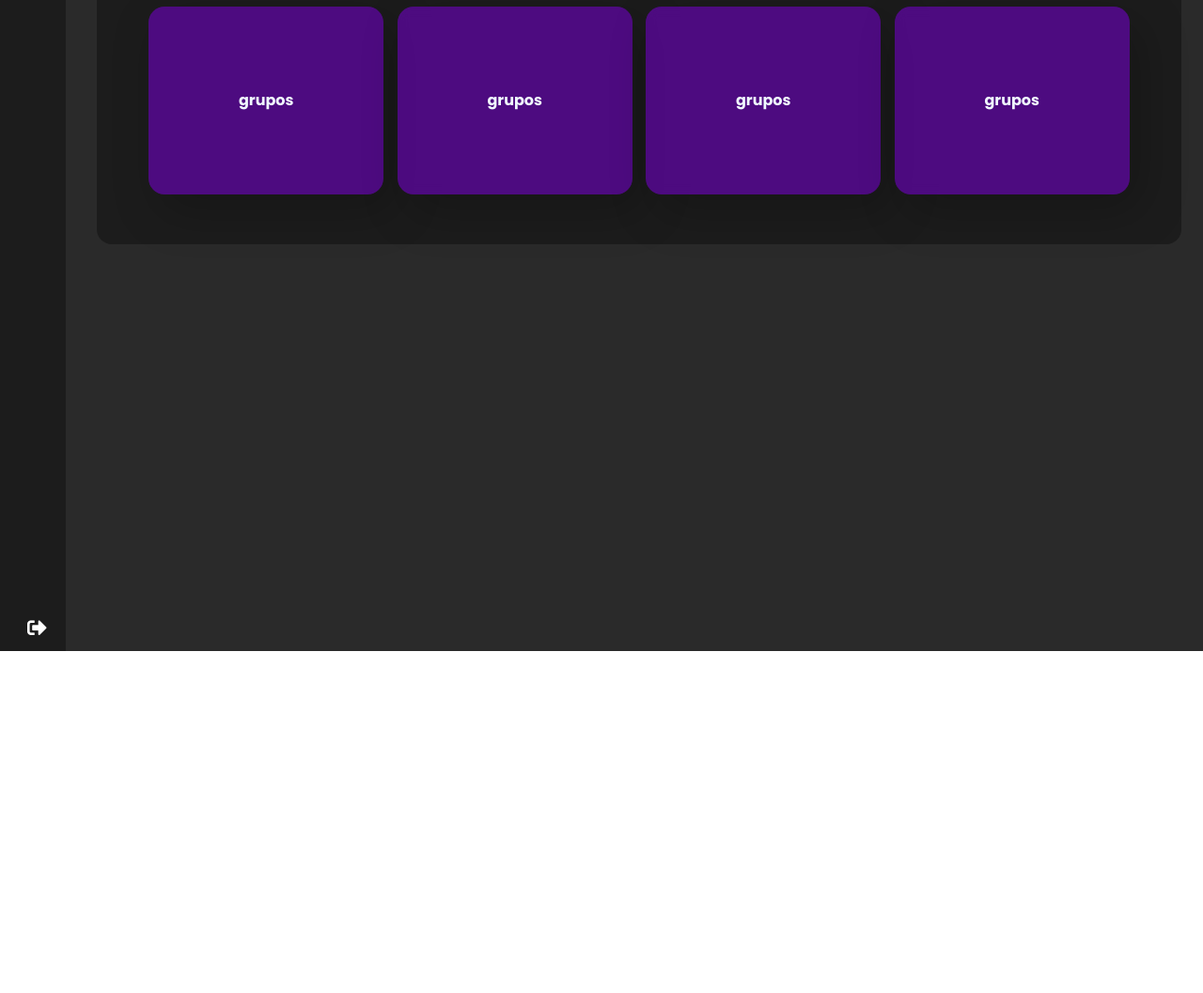
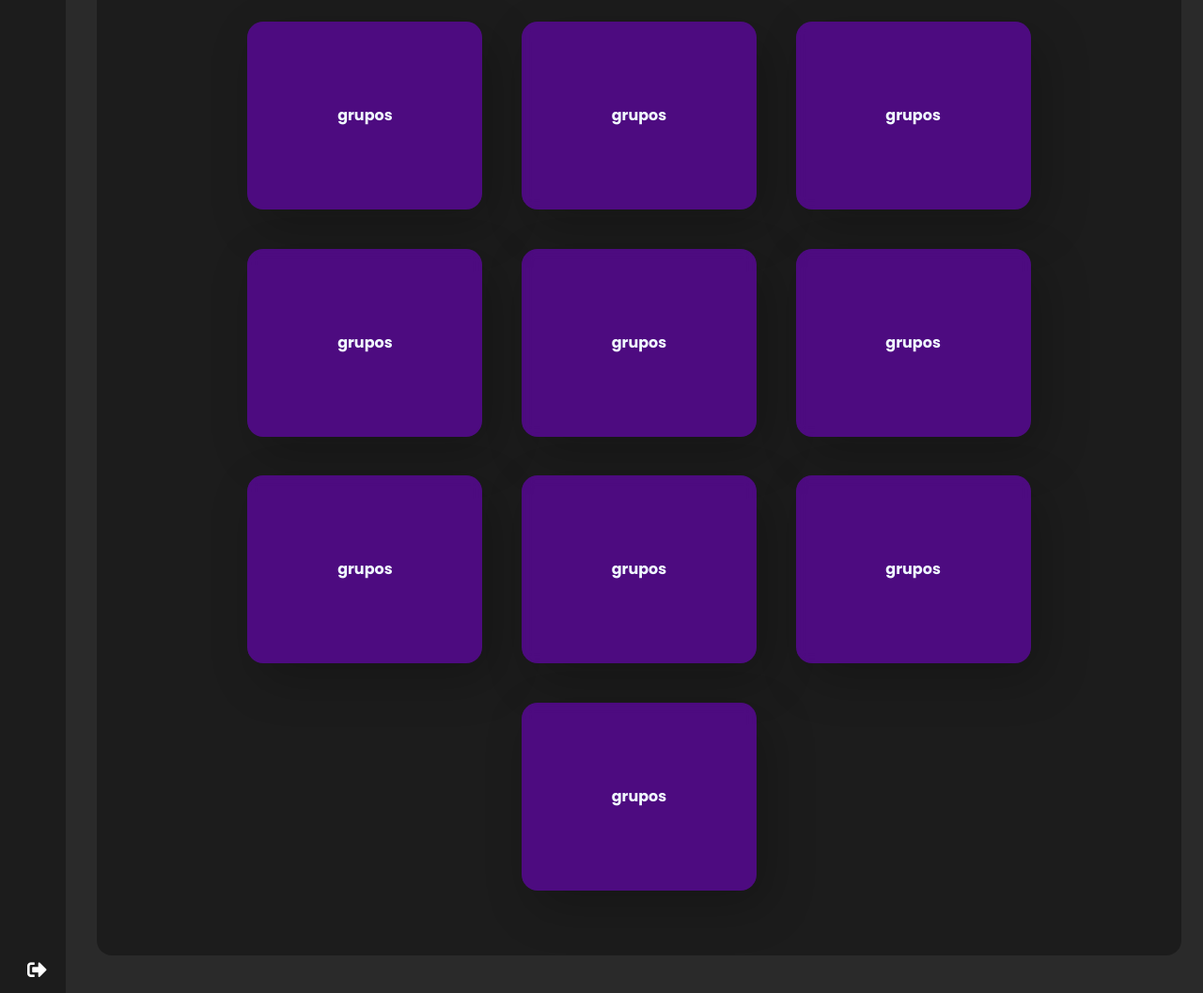
Before and after one commit to RogelioGR/AgendaSmartproyecto, a plain HTML site: page html/grupos.html in a window 1280 px wide. Shown: the part 248-1305 px from the top of the page at 94% size. Before the commit the page ends 941 px from the top, so only its background shows below. Drawn offline with nearby package versions, Linux system fonts and the light colour scheme.

Commit message:
Cambioscss

```diff
--- a/css/Group.css
+++ b/css/Group.css
@@ -14,7 +14,7 @@
     justify-content: center;
     user-select: none;
     font-weight: bolder;
-    margin: .3rem;
+    margin: 1.3rem;
 
   }
 
@@ -34,7 +34,7 @@
   .main-Group{
     display: flex;
     flex-direction: row;
-    justify-content: space-around;
+    justify-content: center;
     flex-wrap: wrap;
     margin: 2rem;
   }
--- a/css/style.css
+++ b/css/style.css
@@ -168,13 +168,16 @@ h3{
     cursor: pointer;
   }
   .main-skills{
-    display:block;
+    display: flex;
     margin-top: 10px;
     padding: 1rem;
+    FLEX-FLOW: column;
+    JUSTIFY-CONTENT: center;
+    align-items: center;
   }
   .main-skills .card{
     display: block;
-    width: 100%;
+    width: 80rem;
     margin: 10px;
     background: #292929;
     border-radius: 20px;
--- a/html/grupos.html
+++ b/html/grupos.html
@@ -118,6 +118,36 @@
                                     grupos
                                     </div>
                                 </a>
+                                <a href="/html/VistaGrupo.html">
+                                    <div class="groupCard">
+                                    grupos
+                                    </div>
+                                </a>
+                                <a href="/html/VistaGrupo.html">
+                                    <div class="groupCard">
+                                    grupos
+                                    </div>
+                                </a>
+                                <a href="/html/VistaGrupo.html">
+                                    <div class="groupCard">
+                                    grupos
+                                    </div>
+                                </a>
+                                <a href="/html/VistaGrupo.html">
+                                    <div class="groupCard">
+                                    grupos
+                                    </div>
+                                </a>
+                                <a href="/html/VistaGrupo.html">
+                                    <div class="groupCard">
+                                    grupos
+                                    </div>
+                                </a>
+                                <a href="/html/VistaGrupo.html">
+                                    <div class="groupCard">
+                                    grupos
+                                    </div>
+                                </a>
                               </div>
                             </div>
                         </section>
```
